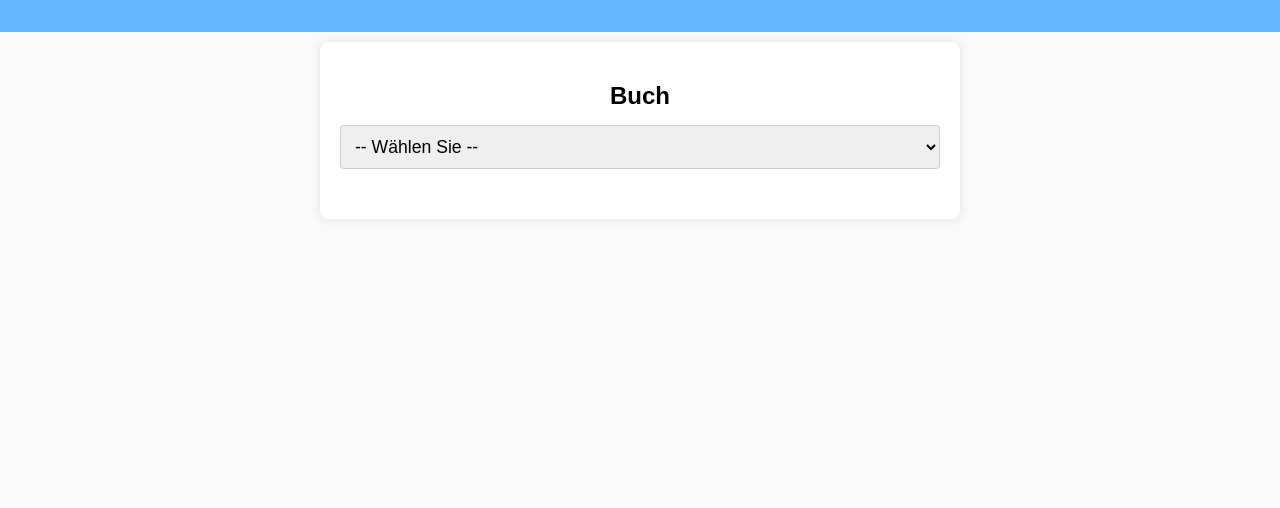
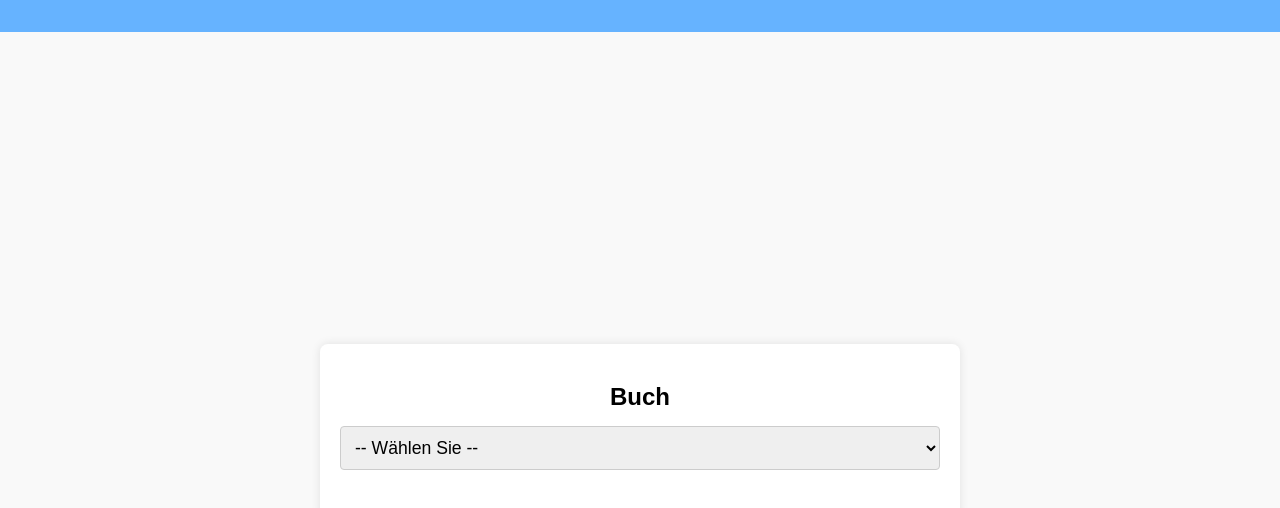
Before and after one commit to Lacomax/Lacomax.github.io, a plain HTML site: page index.html in a window 1280 px wide. Shown: the part 60-568 px from the top of the page. Drawn offline with Linux system fonts and the light colour scheme.

Commit message:
Update styles.css

```diff
--- a/styles.css
+++ b/styles.css
@@ -15,7 +15,7 @@ header h1 {
     font-size: 2em; /* Bigger and white text for Vokabeltrainer */
     color: #fff;
     margin: 0;
-    padding:0;
+    padding: 0;
 }
 
 .banner-content {
@@ -26,7 +26,7 @@ header h1 {
 }
 
 .banner-content img.banner-flag {
-    width: 30px;
+    width: 20px; /* Reducir el ancho */
     height: auto;
     display: block;
     margin: 0 auto;
@@ -38,6 +38,8 @@ main {
     display: flex;
     flex-direction: column;
     align-items: center;
+    justify-content: center; /* Centrar verticalmente */
+    min-height: 100vh; /* Asegura que ocupe toda la altura de la ventana */
 }
 
 .setup-panel, .quiz-panel, .stats-panel {
@@ -47,6 +49,7 @@ main {
     border-radius: 8px;
     box-shadow: 0 0 10px rgba(0,0,0,0.1);
     padding: 20px;
+    margin: 0 auto; /* Centra horizontalmente */
     margin-bottom: 20px;
 }
 
@@ -62,7 +65,7 @@ main {
     font-size: 1.1em;
     border-radius: 4px;
     border: 1px solid #ccc;
-    margin-bottom:10px;
+    margin-bottom: 10px;
 }
 
 .filters button,
@@ -164,6 +167,7 @@ main {
 .keyboard {
     margin: 10px 0;
 }
+
 .keyboard button {
     margin: 5px;
     padding: 5px 10px;
@@ -172,6 +176,7 @@ main {
     border: 1px solid #ccc;
     cursor: pointer;
 }
+
 .keyboard button:hover {
     background: #e0e0e0;
 }
```
